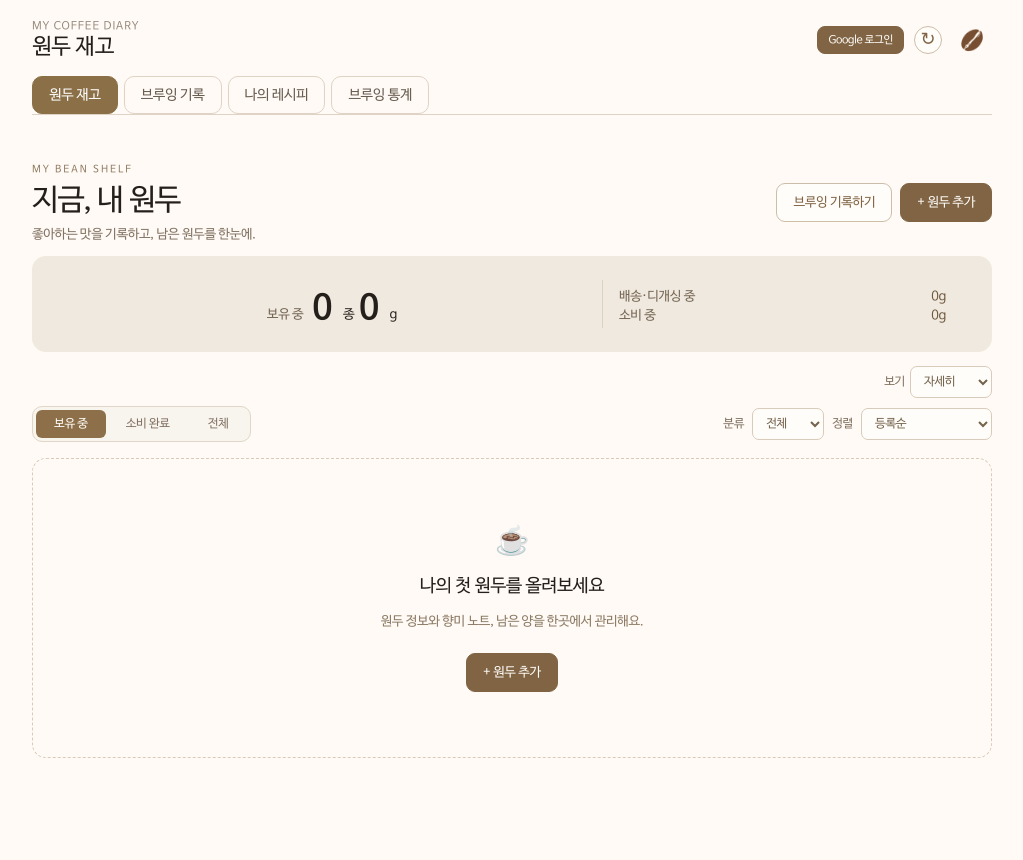
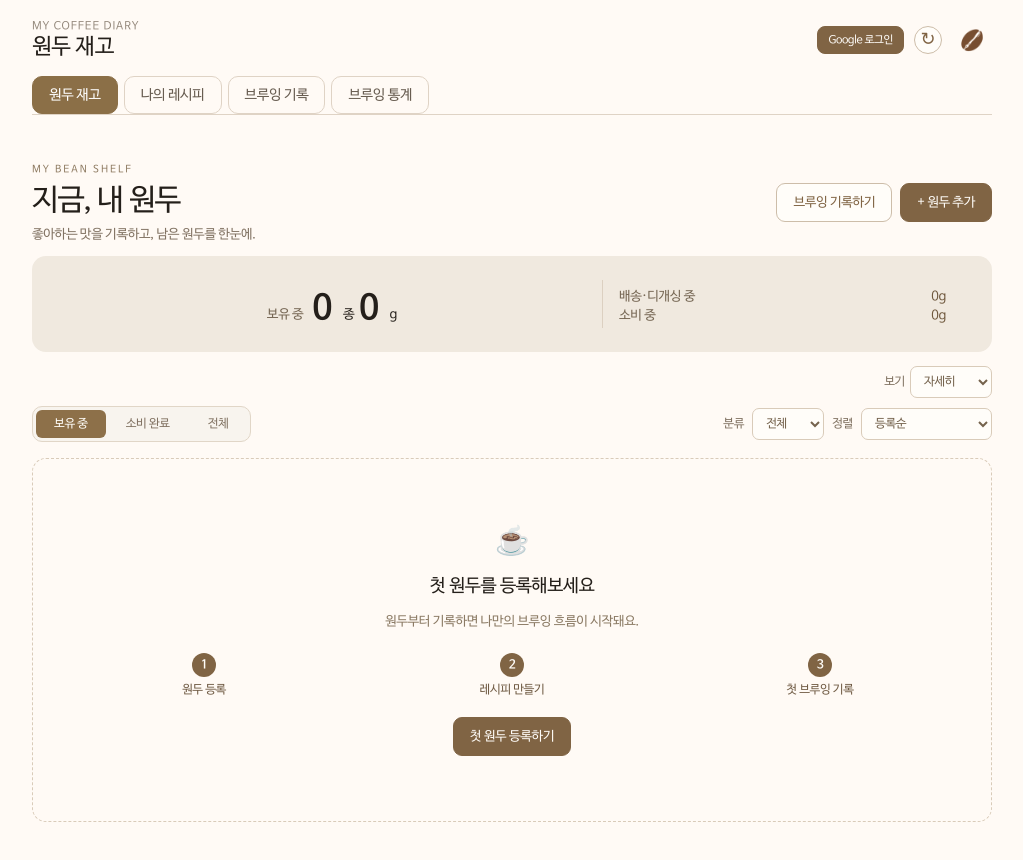
Before and after one commit to tremello/coffee-diary, a React (Vite) app: page /#beans in a window 1280 px wide. Shown: the top 860 px of the page, without its empty margins (128-1151 px from the left). Before the commit the page ends 806 px from the top, so only its background shows below. Built offline with nearby package versions, Linux system fonts and the light colour scheme.

Commit message:
Add empty inventory onboarding

```diff
--- a/coffee_app.tsx
+++ b/coffee_app.tsx
@@ -11,7 +11,7 @@ type BeanQuality = (typeof BEAN_QUALITIES)[number];
 const localDate = () => { const now = new Date(); return `${now.getFullYear()}-${String(now.getMonth() + 1).padStart(2, "0")}-${String(now.getDate()).padStart(2, "0")}`; };
 const beanName = (bean: BeanForm) => [bean.origin, bean.farm, bean.variety, bean.process].map(value => value?.trim()).filter(Boolean).join(" ");
 const FONT = "'Nanum Barun Gothic', 'Apple SD Gothic Neo', sans-serif";
-const PAGES = ["Beans", "Brew Log", "Recipes", "Brew Stats"] as const;
+const PAGES = ["Beans", "Recipes", "Brew Log", "Brew Stats"] as const;
 const PAGE_LABELS = { Beans: "원두 재고", "Brew Log": "브루잉 기록", Recipes: "나의 레시피", "Brew Stats": "브루잉 통계" };
 
 type Page = (typeof PAGES)[number];
@@ -390,7 +390,7 @@ function BeansPage({ beans, setBeans, brews, setBrews, notes, setNotes, userId,
             </div>
           </article>;
         })}
-        {visible.length === 0 && <div className="inventory-empty"><span aria-hidden="true">☕</span><h3>{available.length === 0 ? "나의 첫 원두를 올려보세요" : "해당하는 원두가 없어요"}</h3><p>원두 정보와 향미 노트, 남은 양을 한곳에서 관리해요.</p>{available.length === 0 && <button className="primary-button" onClick={() => { close(); setShow(true); }}>+ 원두 추가</button>}</div>}
+        {visible.length === 0 && <div className="inventory-empty"><span aria-hidden="true">☕</span><h3>{available.length === 0 ? "첫 원두를 등록해보세요" : "해당하는 원두가 없어요"}</h3><p>{available.length === 0 ? "원두부터 기록하면 나만의 브루잉 흐름이 시작돼요." : "원두 정보와 향미 노트, 남은 양을 한곳에서 관리해요."}</p>{available.length === 0 && <><ol className="getting-started" aria-label="커피 다이어리 시작 순서"><li><b>1</b><span>원두 등록</span></li><li><b>2</b><span>레시피 만들기</span></li><li><b>3</b><span>첫 브루잉 기록</span></li></ol><button className="primary-button" onClick={() => { close(); setShow(true); }}>첫 원두 등록하기</button></>}</div>}
       </div>
     </main>
   );
--- a/src/style.css
+++ b/src/style.css
@@ -271,6 +271,9 @@ button:focus-visible, input:focus-visible, textarea:focus-visible { outline: 2px
 .inventory-empty > span { font-size: 28px; }
 .inventory-empty h3 { font-size: 18px; font-weight: 500; }
 .inventory-empty p { color: #8b7a64; font-size: 13px; margin-bottom: 24px; }
+.getting-started { display: grid; grid-template-columns: repeat(3, minmax(0, 1fr)); gap: 6px; margin: 0 0 20px; padding: 0; list-style: none; }
+.getting-started li { display: grid; justify-items: center; gap: 6px; min-width: 0; color: #705b44; font-size: 12px; }
+.getting-started b { display: grid; width: 24px; height: 24px; place-items: center; border-radius: 50%; color: #fffdf9; background: #806444; font-size: 12px; font-variant-numeric: tabular-nums; }
 @media (min-width: 721px) { #root { padding: 0 32px; } }
 @media (max-width: 540px) {
   #root { padding-bottom: 7rem !important; }
```
